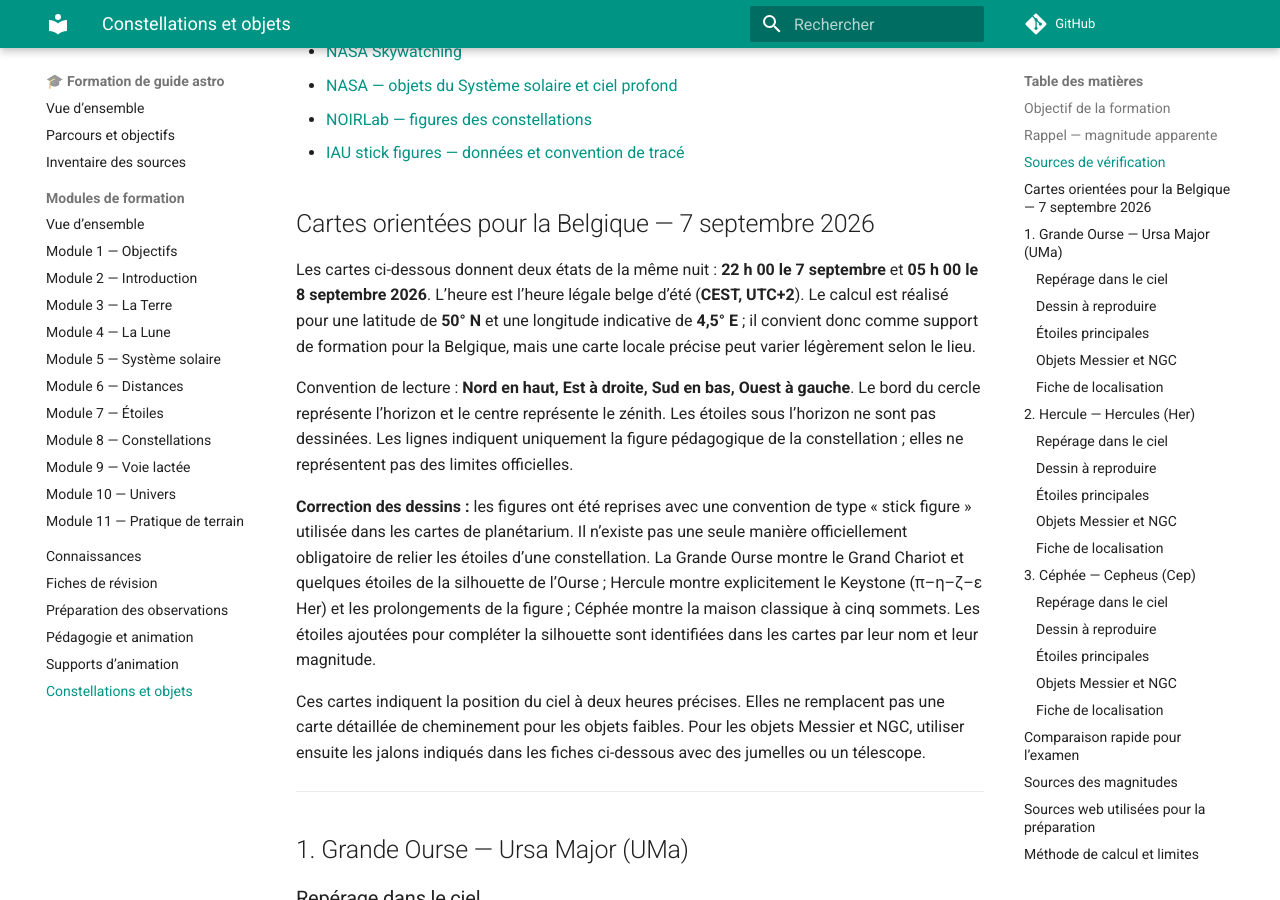
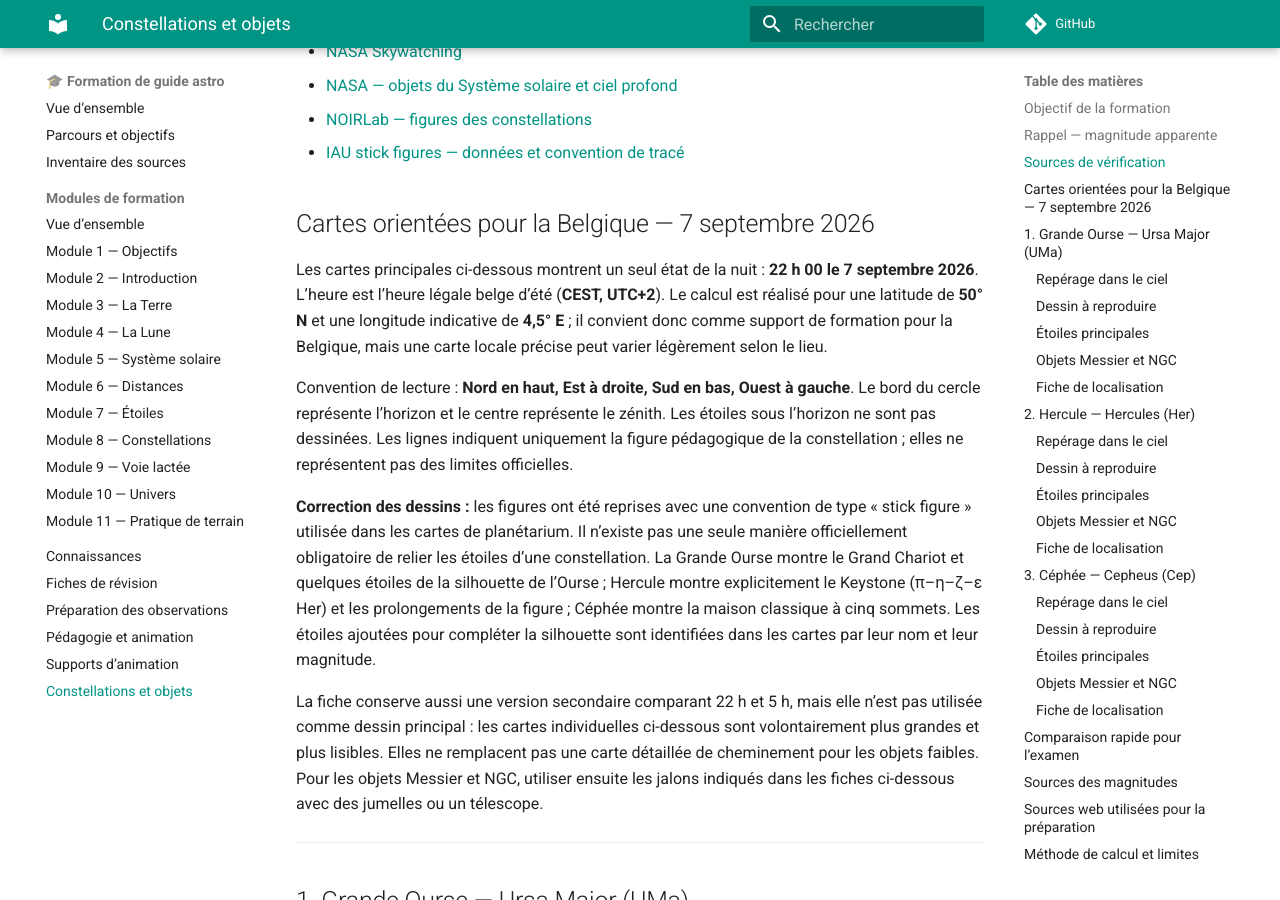
Before and after one commit to christophedanhier-hash/wiki-oca, an MkDocs documentation site: the page built from docs/formation-guide-astro/constellations-et-objets.md, in a window 1280 px wide and 900 px high, scrolled down 1053 px. Built offline with MkDocs 1.6.1 and Material for MkDocs 9.7.7, drawn with Linux system fonts in a browser that asks for light colours; comment, search, counter and statistics services are not loaded.

Commit message:
Affiche un schema unique par constellation

```diff
--- a/docs/formation-guide-astro/constellations-et-objets.md
+++ b/docs/formation-guide-astro/constellations-et-objets.md
@@ -30,13 +30,13 @@
 
 ## Cartes orientées pour la Belgique — 7 septembre 2026
 
-Les cartes ci-dessous donnent deux états de la même nuit : **22 h 00 le 7 septembre** et **05 h 00 le 8 septembre 2026**. L’heure est l’heure légale belge d’été (**CEST, UTC+2**). Le calcul est réalisé pour une latitude de **50° N** et une longitude indicative de **4,5° E** ; il convient donc comme support de formation pour la Belgique, mais une carte locale précise peut varier légèrement selon le lieu.
+Les cartes principales ci-dessous montrent un seul état de la nuit : **22 h 00 le 7 septembre 2026**. L’heure est l’heure légale belge d’été (**CEST, UTC+2**). Le calcul est réalisé pour une latitude de **50° N** et une longitude indicative de **4,5° E** ; il convient donc comme support de formation pour la Belgique, mais une carte locale précise peut varier légèrement selon le lieu.
 
 Convention de lecture : **Nord en haut, Est à droite, Sud en bas, Ouest à gauche**. Le bord du cercle représente l’horizon et le centre représente le zénith. Les étoiles sous l’horizon ne sont pas dessinées. Les lignes indiquent uniquement la figure pédagogique de la constellation ; elles ne représentent pas des limites officielles.
 
 **Correction des dessins :** les figures ont été reprises avec une convention de type « stick figure » utilisée dans les cartes de planétarium. Il n’existe pas une seule manière officiellement obligatoire de relier les étoiles d’une constellation. La Grande Ourse montre le Grand Chariot et quelques étoiles de la silhouette de l’Ourse ; Hercule montre explicitement le Keystone (π–η–ζ–ε Her) et les prolongements de la figure ; Céphée montre la maison classique à cinq sommets. Les étoiles ajoutées pour compléter la silhouette sont identifiées dans les cartes par leur nom et leur magnitude.
 
-Ces cartes indiquent la position du ciel à deux heures précises. Elles ne remplacent pas une carte détaillée de cheminement pour les objets faibles. Pour les objets Messier et NGC, utiliser ensuite les jalons indiqués dans les fiches ci-dessous avec des jumelles ou un télescope.
+La fiche conserve aussi une version secondaire comparant 22 h et 5 h, mais elle n’est pas utilisée comme dessin principal : les cartes individuelles ci-dessous sont volontairement plus grandes et plus lisibles. Elles ne remplacent pas une carte détaillée de cheminement pour les objets faibles. Pour les objets Messier et NGC, utiliser ensuite les jalons indiqués dans les fiches ci-dessous avec des jumelles ou un télescope.
 
 ---
 
@@ -50,7 +50,7 @@
 
 ### Dessin à reproduire
 
-![Grande Ourse orientée pour la Belgique, le 7 septembre 2026 à 22 h et le 8 septembre à 5 h](../assets/formation-guide-astro/constellations/grande-ourse-oriente-22h-5h.svg)
+![Grande Ourse orientée pour la Belgique, le 7 septembre 2026 à 22 h](../assets/formation-guide-astro/constellations/grande-ourse-oriente-22h.svg)
 
 ### Étoiles principales
 
@@ -101,7 +101,7 @@
 
 ### Dessin à reproduire
 
-![Hercule orienté pour la Belgique, le 7 septembre 2026 à 22 h et le 8 septembre à 5 h](../assets/formation-guide-astro/constellations/hercule-oriente-22h-5h.svg)
+![Hercule orienté pour la Belgique, le 7 septembre 2026 à 22 h](../assets/formation-guide-astro/constellations/hercule-oriente-22h.svg)
 
 ### Étoiles principales
 
@@ -148,7 +148,7 @@
 
 ### Dessin à reproduire
 
-![Céphée orientée pour la Belgique, le 7 septembre 2026 à 22 h et le 8 septembre à 5 h](../assets/formation-guide-astro/constellations/cephee-oriente-22h-5h.svg)
+![Céphée orientée pour la Belgique, le 7 septembre 2026 à 22 h](../assets/formation-guide-astro/constellations/cephee-oriente-22h.svg)
 
 ### Étoiles principales
 
```
Also changed, not shown: docs/assets/formation-guide-astro/constellations/cephee-oriente-22h.svg (added), docs/assets/formation-guide-astro/constellations/grande-ourse-oriente-22h.svg (added), docs/assets/formation-guide-astro/constellations/hercule-oriente-22h.svg (added), 1 other file.
